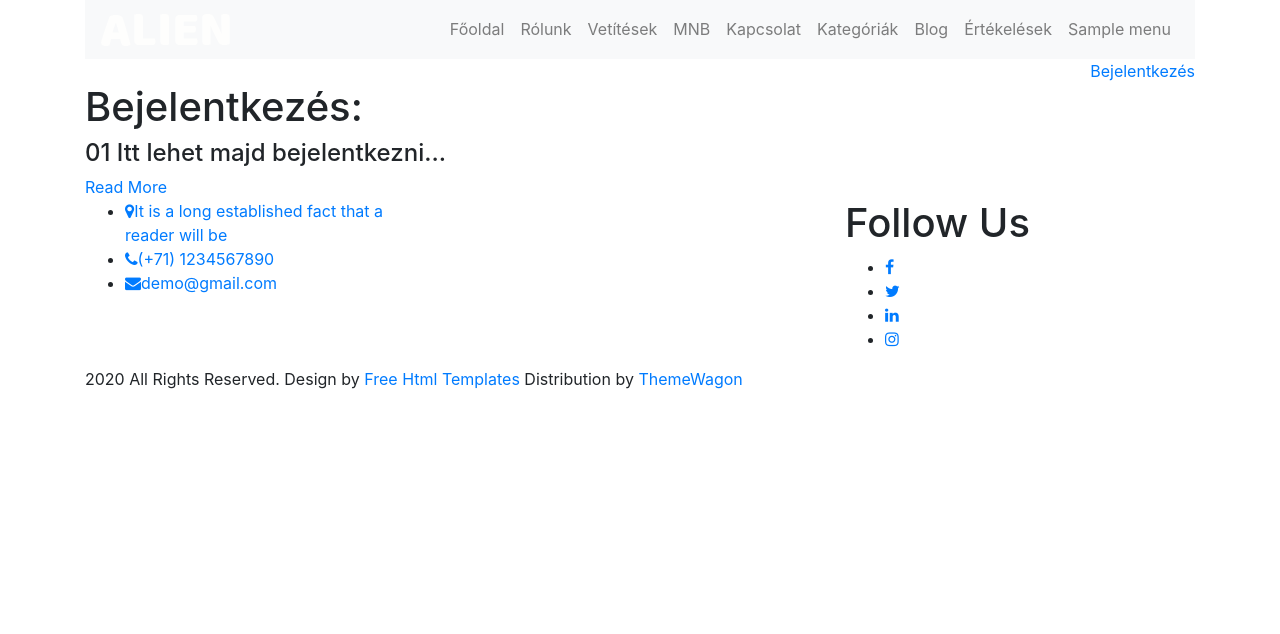
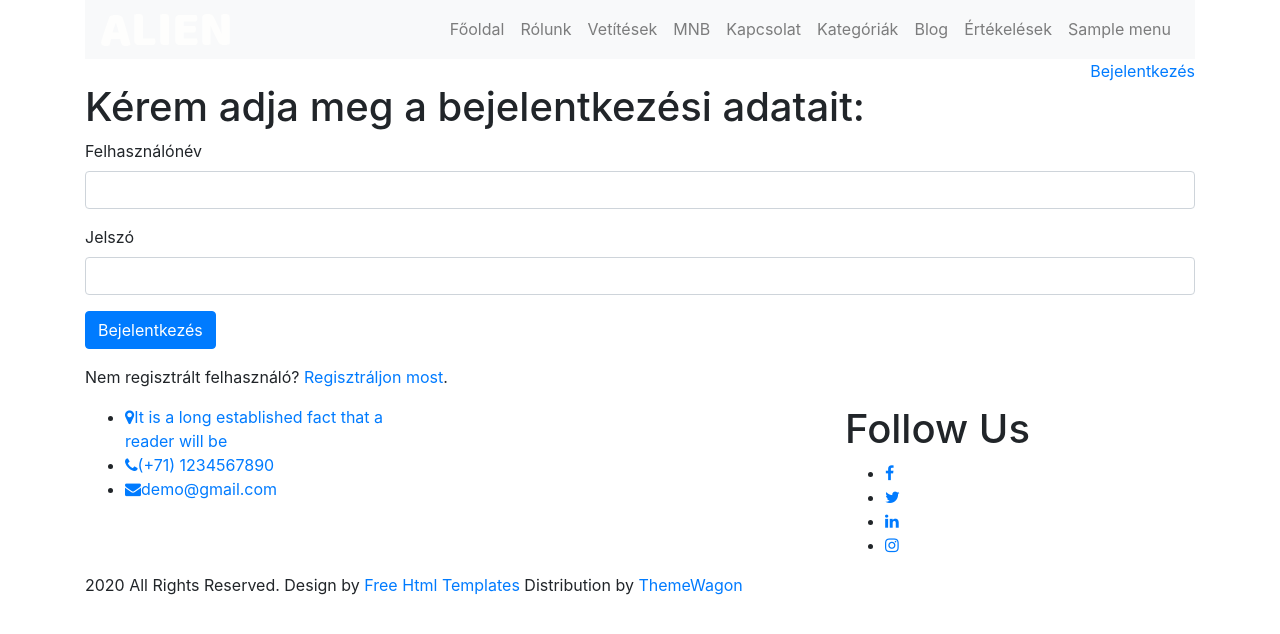
Before and after one commit to timetal02/Web-02-PHP_Mozi, a PHP site: page /login.php in a window 1280 px wide. Shown: the top 634 px of the page. Run offline with PHP 8.4, Linux system fonts and the light colour scheme; tables that the repository leaves empty or names only in its code hold one stand-in row (values such as "Sample post"); some libraries are stand-ins or nearby versions; some web fonts are replaced.

Commit message:
Bejelentkezés felület
Felhasználói felület kialakítása, funkciók folyamatban.

```diff
--- a/Feladat_leiras/reszponzv oldal.txt
+++ /dev/null
@@ -1,4 +0,0 @@
-reszponzv oldal:
-
-
-https://www.webnode.com/hu/sablon-reszletek/b3eyf1/
--- a/common/header.php
+++ b/common/header.php
@@ -9,7 +9,7 @@ include_once 'database.php'; // Adatbázis kapcsolat
 $menu_items = [
     ['name' => 'Főoldal', 'url' => 'index.php'],
     ['name' => 'Rólunk', 'url' => 'index.php#about'],
-    ['name' => 'Vetítések', 'url' => 'vetitesek.php'],
+    ['name' => 'Vetítések', 'url' => 'projections.php'],
     ['name' => 'MNB', 'url' => 'mnb.php'],
     ['name' => 'Kapcsolat', 'url' => 'index.php#contact'],
     ['name' => 'Kategóriák', 'url' => 'index.php#category'],
@@ -70,8 +70,8 @@ foreach ($menu_items as $item) {
 
         <!-- Dinamikus bejelentkezés állapot kijelzése -->
         <div class="user-status" style="display: flex; flex-direction: column; align-items: flex-end;">
-            <?php if (isset($_SESSION['user_id'])): ?>
-                <p class="welcome-message" style="color: #fff; margin: 0 0 5px 0; text-align: right;">Üdv, <strong><?php echo htmlspecialchars($_SESSION['username']); ?></strong></p>
+            <?php if (isset($_SESSION['felh_ID'])): ?>
+                <p class="welcome-message" style="color: #fff; margin: 0 0 5px 0; text-align: right;">Üdvözöljük, <strong><?php echo htmlspecialchars($_SESSION['felh_nev']); ?></strong></p>
                 <a class="btn-getstarted" href="logout.php" style="text-align: right;">Kijelentkezés</a>
             <?php else: ?>
                 <a class="btn-getstarted" href="login.php">Bejelentkezés</a>
--- a/index.php
+++ b/index.php
@@ -36,7 +36,7 @@ include_once 'common/head.php';
                                     <h1 class="banner_taital">Become Artitech of your future business</h1>
                                     <form>
                                         <input type="text" class="search_text" placeholder="Search text here" name="Search text here">
-                                        <div class="search_bt"><a href="/kereses.php">Search Now</a></div>
+                                        <div class="search_bt"><a href="/search.php">Search Now</a></div>
                                     </form>
                                 </div>
                             </div>
@@ -52,7 +52,7 @@ include_once 'common/head.php';
                                     <h1 class="banner_taital">Become Artitech of your future business</h1>
                                     <form>
                                         <input type="text" class="search_text" placeholder="Search text here" name="Search text here">
-                                        <div class="search_bt"><a href="/kereses.php">Search Now</a></div>
+                                        <div class="search_bt"><a href="/search.php">Search Now</a></div>
                                     </form>
                                 </div>
                             </div>
@@ -68,7 +68,7 @@ include_once 'common/head.php';
                                     <h1 class="banner_taital">Become Artitech of your future business</h1>
                                     <form>
                                         <input type="text" class="search_text" placeholder="Search text here" name="Search text here">
-                                        <div class="search_bt"><a href="/kereses.php">Search Now</a></div>
+                                        <div class="search_bt"><a href="/search.php">Search Now</a></div>
                                     </form>
                                 </div>
                             </div>
--- a/kijelentkezes.php
+++ /dev/null
@@ -1,6 +0,0 @@
-<?php
-session_start();
-session_unset();
-session_destroy();
-header("Location: index.php");
-exit();
--- a/login.php
+++ b/login.php
@@ -1,3 +1,47 @@
+<?php
+session_start();
+include_once 'database.php';
+include_once 'login.php';
+
+$welcome_message = "";
+
+// Sikeres bejelentkezés megerősítése
+if (isset($_SESSION['felh_ID'])) {
+    $welcome_message = "Ön sikeresen bejelentkezett, " . htmlspecialchars($_SESSION['felh_nev']) . "!";
+}
+
+
+if ($_SERVER['REQUEST_METHOD'] === 'POST') {
+    $username = $_POST['felh_nev'];
+    $password = $_POST['jelszo'];
+
+    $query = "SELECT felh_ID, felh_nev, jelszo, jogosultsag FROM felhasznalok WHERE felh_nev = ?";
+    $stmt = $conn->prepare($query);
+    $stmt->bind_param("s", $username);
+    $stmt->execute();
+    $result = $stmt->get_result();
+
+    if ($result->num_rows === 1) {
+        $user = $result->fetch_assoc();
+        if (password_verify($password, $user['jelszo'])) {
+            $_SESSION['felh_ID'] = $user['felh_ID'];
+            $_SESSION['felh_nev'] = $user['felh_nev'];
+            $_SESSION['jogosultsag'] = $user['jogosultsag'];
+
+            header("Location: index.php");
+            exit();
+        } else {
+            $error = "Sikertelen bejelentkezés, hibás jelszó!";
+        }
+    } else {
+        $error = "Sikertelen bejelentkezés, hibás felhasználónév!";
+    }
+}
+?>
+
+
+<!-- Felhasználói bejelentkezési felület kialakítása -->
+
 <!DOCTYPE html>
 <html>
 
@@ -5,28 +49,49 @@
 include_once 'common/head.php';
 ?>
 
-<body>
+<body class="starter-page-page">
 
     <?php
     include_once 'common/header.php';
     ?>
 
-    <!-- market section start -->
-    <div class="market_section layout_padding">
+    <main class="main">
+
         <div class="container">
-            <div class="row">
-                <div class="col-md-12">
-                    <h1 class="market_taital">Bejelentkezés:</h1>
-                </div>
+            <h1>Kérem adja meg a bejelentkezési adatait: </h1>
+        </div>
+
+
+        <section id="starter-section" class="starter-section section">
+            <div class="container" data-aos="fade-up">
+                <?php if (!empty($welcome_message)): ?>
+                    <div class="alert alert-success" role="alert">
+                        <?php echo $welcome_message; ?>
+                    </div>
+                <?php elseif (isset($error)): ?>
+                    <div class="alert alert-danger" role="alert">
+                        <?php echo htmlspecialchars($error); ?>
+                    </div>
+                <?php endif; ?>
+
+                <?php if (empty($welcome_message)): ?>
+                    <form method="POST" action="">
+                        <div class="mb-3">
+                            <label for="felh_nev" class="form-label">Felhasználónév</label>
+                            <input type="text" class="form-control" id="felh_nev" name="felh_nev" required>
+                        </div>
+                        <div class="mb-3">
+                            <label for="jelszo" class="form-label">Jelszó</label>
+                            <input type="jelszo" class="form-control" id="jelszo" name="jelszo" required>
+                        </div>
+                        <button type="submit" class="btn btn-primary">Bejelentkezés</button>
+                    </form>
+
+                    <p class="mt-3">Nem regisztrált felhasználó? <a href="registration.php">Regisztráljon most</a>.</p>
+                <?php endif; ?>
             </div>
-            <div class="market_section_2">
-                <h4 class="market_text active">01 <span class="padding10">Itt lehet majd bejelentkezni...</span></h4>
-
-            </div>
-            <div class="seemore_bt"><a href="#">Read More</a></div>
-        </div>
-    </div>
-    <!-- market section end -->
+        </section>
+    </main>
 
     <?php
     include_once 'common/footer.php';
```
Also changed, not shown: README.md, license.txt (added), projections.php (renamed from vetitesek.php), registration.php (added), search.php (renamed from kereses.php).
